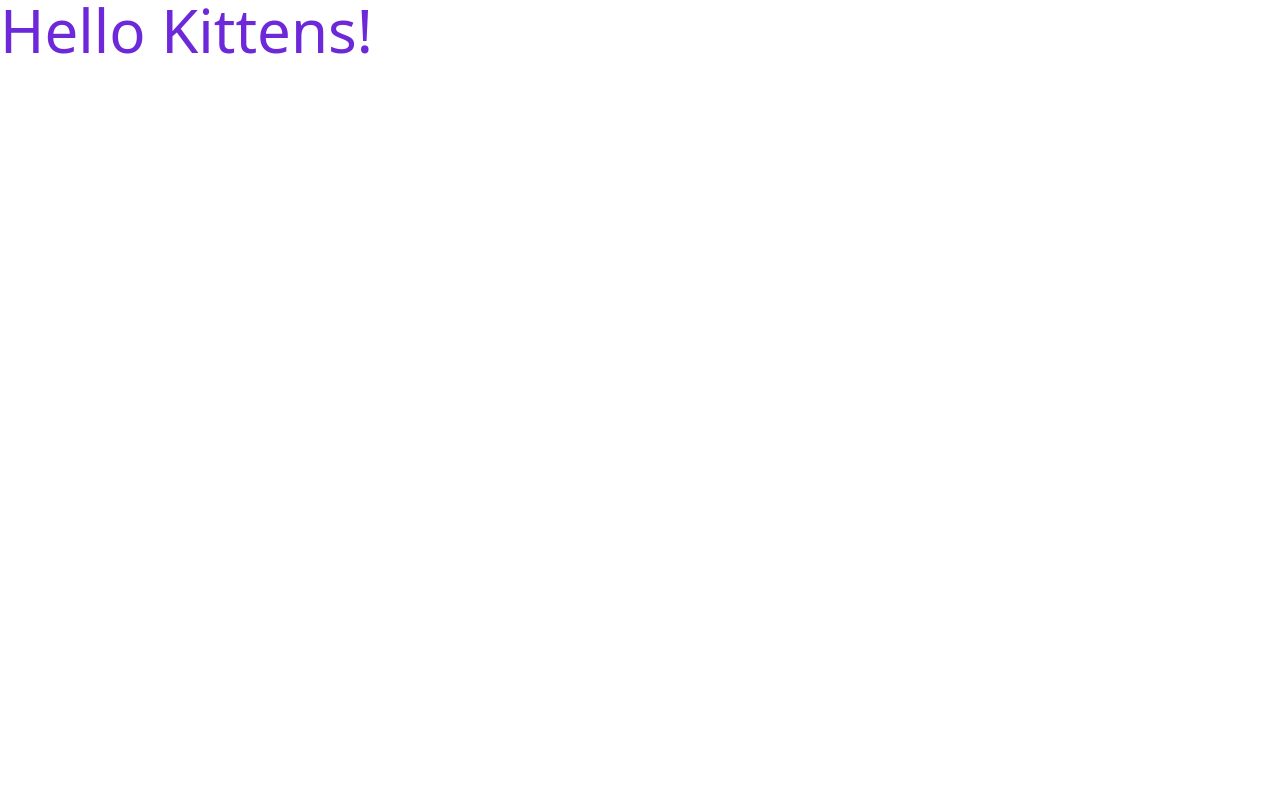
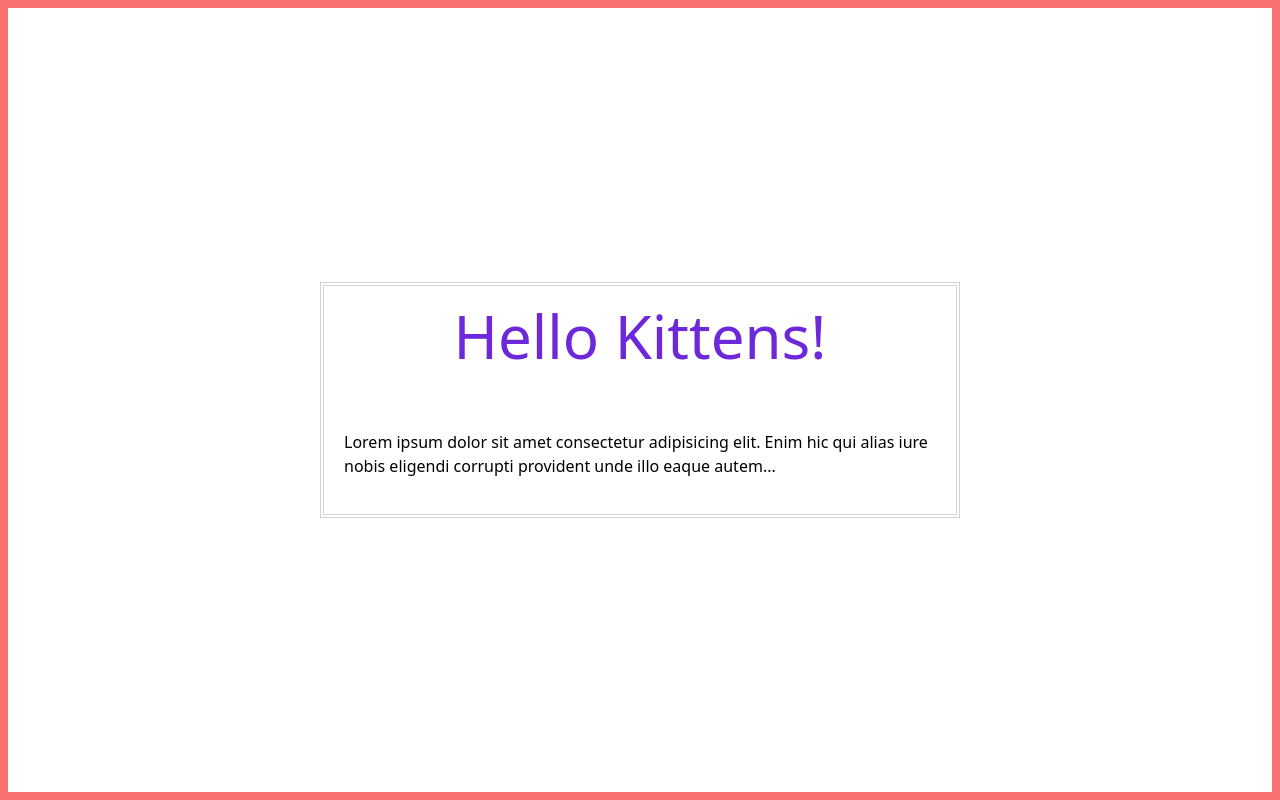
Before and after one commit to ivanbuncic/vchat-room, a Vue app: page / in a window 1280 px wide. Built offline with nearby package versions, Linux system fonts and the light colour scheme.

Commit message:
adde one

```diff
--- a/src/components/Welcome.vue
+++ /dev/null
@@ -1,11 +0,0 @@
-<template>
-  <div class="max-w-screen-sm mx-auto flex justify-center">
-    <h1 class="text-purple-700 text-6xl self-center">Hello Kittens!</h1>
-  </div>
-</template>
-
-<script>
-export default {};
-</script>
-
-<style></style>
--- a/src/router/index.js
+++ b/src/router/index.js
@@ -1,11 +1,11 @@
 import { createRouter, createWebHistory } from "vue-router";
-import Home from "../views/Welcome.vue";
+import Welcome from "../views/Welcome.vue";
 
 const routes = [
   {
     path: "/",
-    name: "Home",
-    component: Home,
+    name: "Welcome",
+    component: Welcome,
   },
 ];
 
--- a/src/views/Welcome.vue
+++ b/src/views/Welcome.vue
@@ -1,6 +1,14 @@
 <template>
-  <div class="max-w-screen-sm">
-    <h1 class="text-purple-700 text-6xl">Hello Kittens!</h1>
+  <div
+    class="w-screen h-screen grid content-center items-center border-red-400 border-8"
+  >
+    <div class="max-w-screen-sm mx-auto border-4 border-gray-300 border-double">
+      <h1 class="text-purple-700 text-6xl text-center p-5">Hello Kittens!</h1>
+      <p class="mt-6 mb-4 p-5">
+        Lorem ipsum dolor sit amet consectetur adipisicing elit. Enim hic qui
+        alias iure nobis eligendi corrupti provident unde illo eaque autem...
+      </p>
+    </div>
   </div>
 </template>
 
--- a/tailwind.config.js
+++ b/tailwind.config.js
@@ -1,6 +1,5 @@
 module.exports = {
   purge: ["./public/index.html", "./src/**/*.{js,vue}"],
-  mode: "jit",
   darkMode: false, // or 'media' or 'class'
   theme: {
     extend: {},
```
